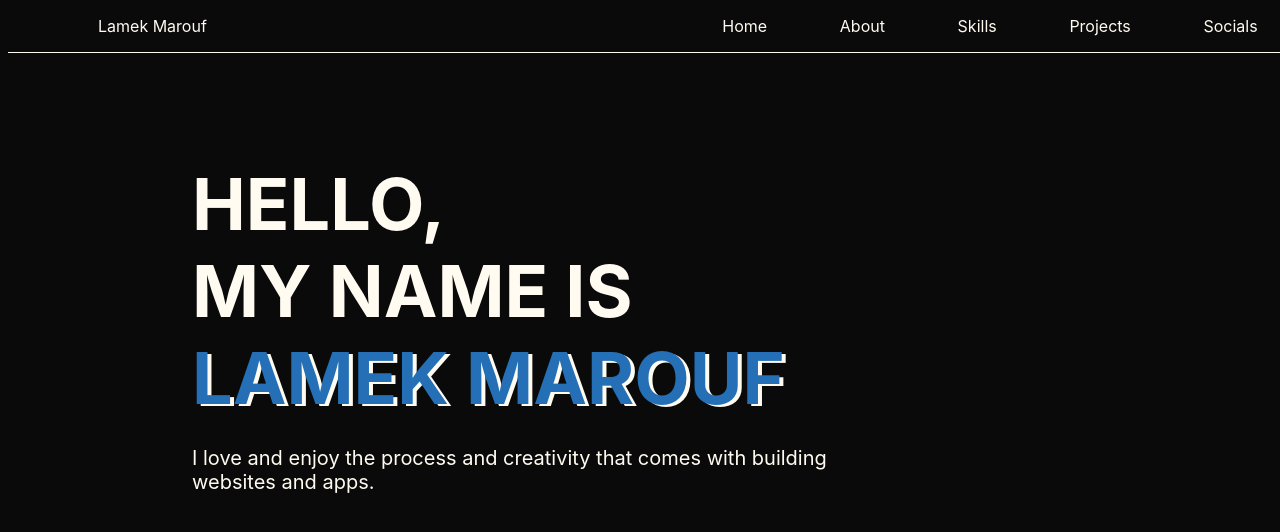
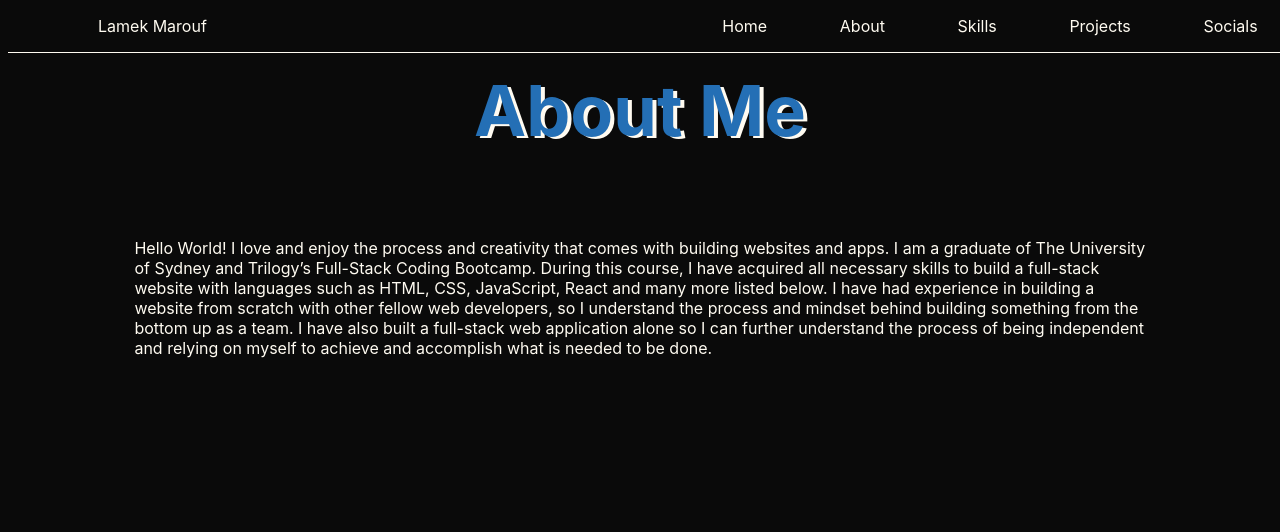
Before and after one commit to LamekMarouf/react-portfolio, a React (Create React App) app in the folder lameks-react-portfolio/: page / in a window 1280 px wide. Shown: the top 532 px of the page. Built offline with nearby package versions, Linux system fonts and the light colour scheme.

Commit message:
added about page js

```diff
--- a/lameks-react-portfolio/src/App.js
+++ b/lameks-react-portfolio/src/App.js
@@ -2,13 +2,14 @@ import React from "react";
 import './style.css'
 import Navbar from "./components/Navbar";
 import Homepage from "./components/Homepage";
-
+import About from "./components/About";
 
 function App() {
   return (
     <>
     <Navbar />
-    <Homepage />
+    {/* <Homepage /> */}
+    <About />
     </>
   )
 }
--- /dev/null
+++ b/lameks-react-portfolio/src/components/About.js
@@ -0,0 +1,30 @@
+import React from "react";
+
+function About() {
+    return (
+        <section id="about-link">
+        <div>
+            <div className="about-me-section">
+                <div className="about-me-3d">
+                    <div id="about-me-title">About Me</div>
+                </div>
+                <div id="about-me-content">
+                    <p>Hello World! I love and enjoy the process and creativity that comes with
+                        building websites and apps. I am a graduate of The University of Sydney and
+                        Trilogy’s Full-Stack Coding Bootcamp. During this course, I have acquired all
+                        necessary skills to build a full-stack website with languages such as HTML,
+                        CSS, JavaScript, React and many more listed below. I have had experience in
+                        building a website from scratch with other fellow web developers, so I
+                        understand the process and mindset behind building something from the
+                        bottom up as a team. I have also built a full-stack web application alone so I
+                        can further understand the process of being independent and relying on
+                        myself to achieve and accomplish what is needed to be done.
+                    </p>
+            </div>
+            </div>
+        </div>
+    </section>
+    )
+}
+
+export default About;
--- a/lameks-react-portfolio/src/style.css
+++ b/lameks-react-portfolio/src/style.css
@@ -141,24 +141,6 @@ body{
 }
 
 /* About Section */
-.border-box-about {
-    width: 90%;
-    height: 80%;
-    display: flex;
-    justify-content: center;
-    align-items: center;
-    background-color: var(--mainText);
-    margin: auto;
-}
-
-.white-border-about {
-    background-color: var(--mainBackground);
-    width: 98%;
-    height: 96%;
-    display: grid;
-    grid-template-columns: 1fr 1fr;
-}
-
 .about-me-section {
     display: grid;
     grid-template-rows: 1fr 2fr;
@@ -166,62 +148,26 @@ body{
     justify-content: center;
 }
 
-#photo-about {
-    width: 400px;
-    transition: .2s;
+#about-me-title {
+    color: var(--secondaryText);
+    font-size: 70px;
+    font-weight: 700;
+    display: flex;
+    align-items: center;
+    justify-content: center;
+    text-shadow: 4px 2px var(--mainText);
+    margin-top: 60px;
 }
 
-#photo-about:hover {
-    width: 450px;
-    transition: .2s;
-}
-
-
-.white-border-about #avatar-half {
+#about-me-content {
     display: flex;
     align-items: center;
     justify-content: center;
 }
 
-#about-me-title {
-    color: var(--secondaryText);
-    font-size: 72px;
-    font-weight: 700;
-    display: flex;
-    align-items: center;
-    justify-content: center;
-    text-shadow: 4px 2px var(--mainText);
-}
-
-#about-me-content {
+#about-me-content p {
     color: var(--mainText);
-    display: flex;
-    align-items: center;
-    justify-content: center;
-    flex-direction: column;
-}
-
-#resume {
-    color: var(--mainBackground);
-    display: flex;
-    align-items: center;
-    justify-content: center;
-    background-color: var(--mainText);
-    width: 200px;
-    height: 50px;
-    margin-top: 10px;
-    border-radius: 30px;
-    font-weight: 700;
-    transition: .5s;
-
-}
-
-#resume:hover {
-    cursor: pointer;
-    background-color: rgb(36, 36, 36);
-    color: var(--mainText);
-    border: var(--mainText) solid 1px;
-    transition: .2s;
+    width: 80%;
 }
 
 
```
